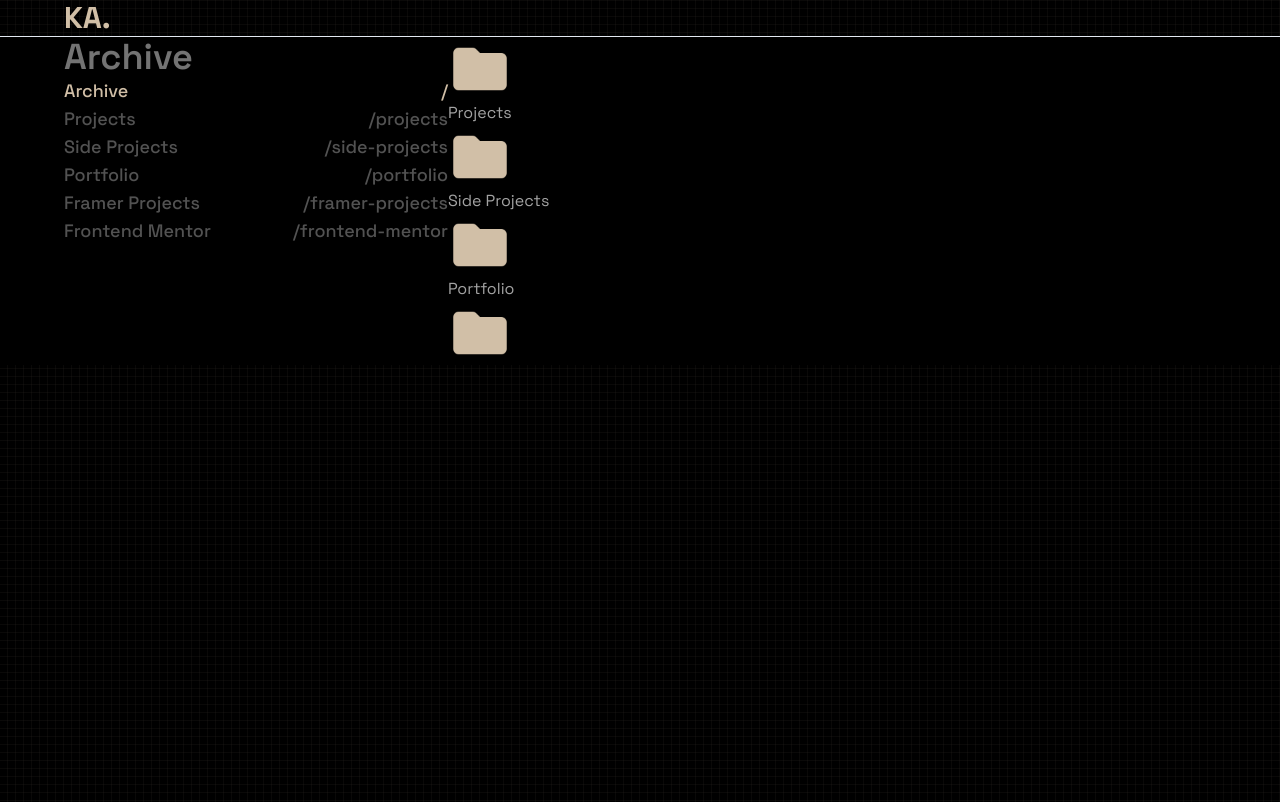
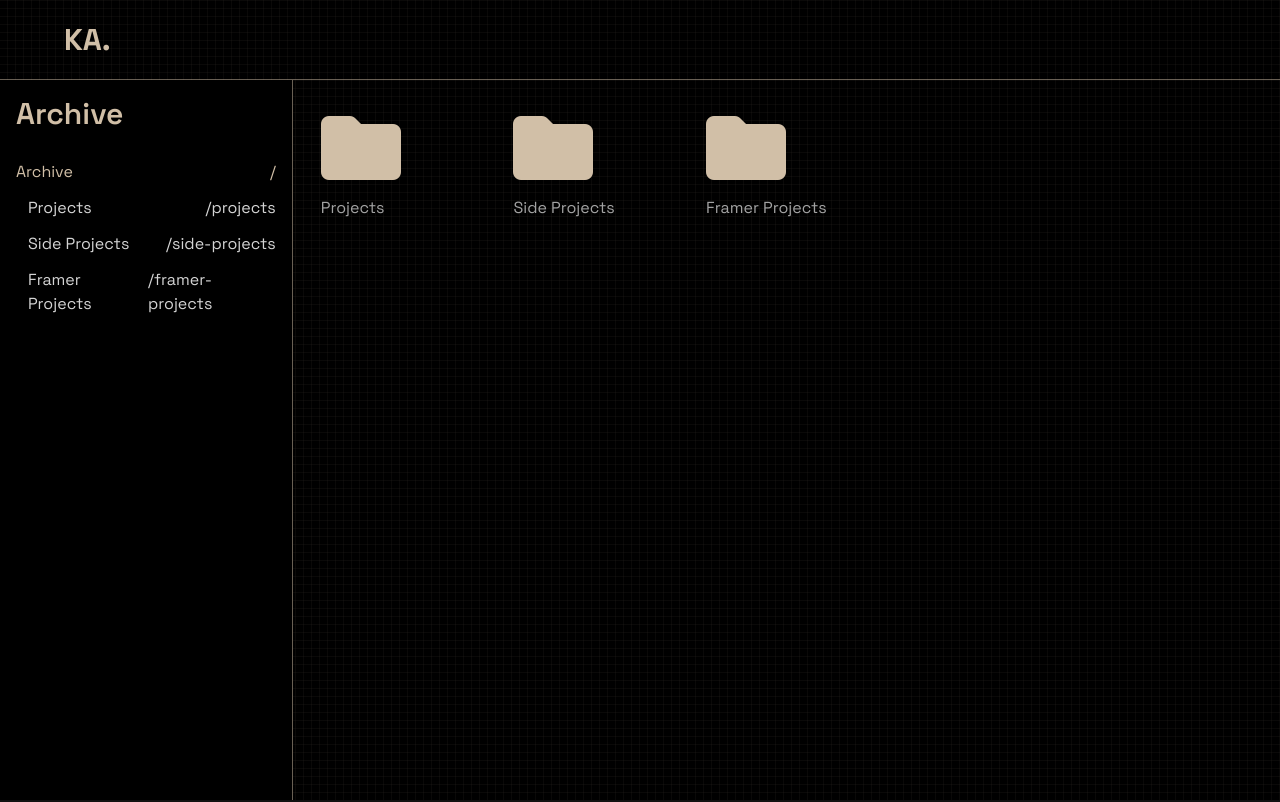
Before and after one commit to kryptcode/koyejo, a Next.js app: page /archives in a window 1280 px wide. Shown: the top 802 px of the page. Built offline with nearby package versions, Linux system fonts and the light colour scheme.

Commit message:
"archive page"

```diff
--- a/src/app/archives/page.jsx
+++ b/src/app/archives/page.jsx
@@ -1,71 +1,190 @@
-"use client"
+"use client";
 import Navbar from "@/components/v2/navbar";
-import { FolderIcon } from "lucide-react";
+import { FolderIcon, SquareArrowOutUpRight } from "lucide-react";
 import Link from "next/link";
 import React, { useState } from "react";
 
 const projects = [
   {
-    id: 1,
+    id: 0,
     title: "Noteit",
+    slug: "noteit",
     description: "Note app with AI Chatbot integration",
     img: "",
-    link: "https://github.com/kryptcode/noteit"
-  }
-]
+    link: "https://github.com/kryptcode/noteit",
+    techs: ["Next.js", "Prisma", "Pinecone", "GPT"],
+  },
+  {
+    id: 1,
+    title: "Disney+ ish",
+    slug: "disneyish",
+    description:
+      "A clone of Disney's streaming platform's website. Shows and Movies are sourced from TMDb API. ",
+    img: "https://i.ibb.co/XYCzcbn/Screenshot-2022-05-19-at-14-56-40-Disney.png",
+    link: "http://disney-plus-psi.vercel.app/",
+    techs: ["Next.js", "TailwindCSS", "TMDb API"],
+  },
+  {
+    id: 2,
+    title: "Audiophile",
+    slug: "audiophile",
+    description:
+      "An online shopping application where you can shop for audio devices. It also provides features such as cart management multi-page routing etc.",
+    img: "https://i.ibb.co/cXbLmBw/Screenshot-2023-12-13-at-21-07-57-Audiophile.png",
+    link: "https://audio-phile-eight.vercel.app/",
+    techs: ["Next.js", "TailwindCSS", "Context API"],
+  },
+  {
+    id: 3,
+    title: "My Team",
+    slug: "myteam",
+    description:
+      "A responsive multipage website. Solution to Challenge by Frontend Mentor. ",
+    img: "https://i.ibb.co/Bqjc2dw/Screenshot-2022-07-30-at-13-29-42-myteam-Home.png",
+    link: "https://myteam-pi.vercel.app/",
+    techs: ["Next.js", "TailwindCSS"],
+  },
+  {
+    id: 4,
+    title: "Pan P",
+    slug: "panp",
+    description: "Multi-page website for pastry shop.",
+    img: "https://i.ibb.co/m8tVb5y/Screenshot-2023-12-13-at-21-52-58-Pan-Buddies-Home.png",
+    link: "https://pizza-boys.vercel.app/",
+    techs: ["React", "TailwindCSS", "Vite"],
+  },
+  {
+    id: 5,
+    title: "Steam Deck-ish",
+    slug: "deckish",
+    description: "Multi-page clone of the Steam Deck website.",
+    img: "https://i.ibb.co/7VMnMGN/Screenshot-2023-12-13-at-21-15-28-Vite-React.png",
+    link: "https://steam-deck.vercel.app/",
+    techs: ["React", "TailwindCSS", "Vite"],
+  },
+  {
+    id: 6,
+    title: "RE Realtors",
+    slug: "realtors",
+    description: "Real Estate.",
+    img: "https://i.ibb.co/LpPdrW1/Screenshot-2022-06-12-at-09-58-35-Real-Estate.png",
+    link: "https://re-realtors.vercel.app/",
+    techs: ["Next.js", "Chakra UI", "framer-motion"],
+  },
+  {
+    id: 7,
+    title: "Twitter ish",
+    slug: "twittish",
+    description:
+      "Clone of social media app twitter with like, tweeting and commenting features added.",
+    img: "https://i.ibb.co/stzt3pN/Screenshot-2022-06-13-at-21-29-31-Kami-Shiloh-on-Twitter-Who-am-I.png",
+    link: "https://twitter-clone-z.vercel.app/",
+    techs: ["Next.js", "TailwindCSS", "Firebase", "Recoil", "Next-Auth"],
+  },
+  {
+    id: 8,
+    title: "OpenSea Sembuild",
+    slug: "opensea",
+    description: "Built on Rinkeby testnet. Website built for buying NFTs.",
+    img: "https://i.ibb.co/stzt3pN/Screenshot-2022-06-13-at-21-29-31-Kami-Shiloh-on-Twitter-Who-am-I.png",
+    link: "http://nmkt.vercel.app/",
+    techs: ["Next.js", "TailwindCSS", "ThirdWeb"],
+  },
+  {
+    id: 9,
+    title: "Printico",
+    slug: "printico",
+    description: "Website for a small scale printing business.",
+    img: "https://i.ibb.co/s6rKd0n/Screenshot-2022-07-30-at-11-32-04-Printico-Shop.png",
+    link: "https://printico.vercel.app/",
+    techs: ["Next.js", "TailwindCSS"],
+  },
+  {
+    id: 10,
+    title: "AirBnB ish",
+    slug: "airbnb",
+    description: "AirBnB clone",
+    img: "https://i.ibb.co/Kq7DfT2/Screenshot-2022-05-19-at-15-11-03-Airbnb-Clone.png",
+    link: "https://airbnb-clone-zeta-nine.vercel.app/",
+    techs: ["Next.js", "React-Map-GL", "GeoLib"],
+  },
+];
 
 const Page = () => {
   const [folder, setFolder] = useState("/");
 
+  function containsNumber(str) {
+    return !isNaN(parseFloat(str)) && isFinite(str);
+  }
+
   return (
-    <div className="relative bg-black bg-grid-small-[#d1bfa7]/30 font-grotesk min-h-[200vh] w-full">
+    <div className="relative bg-black flex flex-col bg-grid-small-[#d1bfa7]/30 font-grotesk min-h-[100vh] w-full">
       <Navbar />
 
-      <div className="border-b border-[#d1bfa7]/50 py-3">
+      <div className="border-b border-[#d1bfa7]/50 h-[10vh] flex justify-center items-center ">
         <div className="text-3xl font-bold text-[#d1bfa7] w-[90%] mx-auto  ">
           <Link href="/">KA.</Link>
         </div>
       </div>
 
-      <div className="bg-black py-4">
-        <div className="w-[90%] flex mx-auto">
-          <div className="flex-1 hidden lg:block">
-            <h5 className="text-4xl font-semibold text-neutral-500">Archive</h5>
+      <div className=" flex-grow">
+        <div className=" flex items-start mx-auto h-full">
+          <div className="flex-1 bg-black border-r border-[#d1bfa7]/50 p-4 min-h-[90vh] hidden lg:block">
+            <h5 className="text-3xl font-semibold text-[#d1bfa7]">Archive</h5>
             <div className="pt-7">
               <div>
-                <div className="flex text-lg group text-[#d1bfa7] cursor-pointer font-medium justify-between w-full" onClick={() => setFolder("/")}>
-                  <span className="group-hover:underline" >Archive</span>
+                <div
+                  className="flex group text-[#d1bfa7] cursor-pointer justify-between w-full"
+                  onClick={() => setFolder("/")}
+                >
+                  <span className="group-hover:underline">Archive</span>
                   <span>/</span>
                 </div>
               </div>
               <div className="pl-3">
                 <div className="my-3" onClick={() => setFolder("/projects")}>
                   <div
-                    className={`flex text-lg group text-neutral-600 cursor-pointer font-medium justify-between w-full`}
+                    className={`${
+                      folder === "/projects" ? "text-white" : "text-neutral-300"
+                    } flex group cursor-pointer justify-between w-full`}
                   >
                     <span className="group-hover:underline">Projects</span>
                     <span>/projects</span>
                   </div>
                 </div>
-                <div className="my-3 " onClick={() => setFolder("/side-projects")}>
+                <div
+                  className="my-3 "
+                  onClick={() => setFolder("/side-projects")}
+                >
                   <div
-                    className={`flex text-lg group text-neutral-600 cursor-pointer font-medium justify-between w-full`}
+                    className={`${
+                      folder === "/side-projects"
+                        ? "text-white"
+                        : "text-neutral-300"
+                    } flex group  cursor-pointer justify-between w-full`}
                   >
                     <span className="group-hover:underline">Side Projects</span>
                     <span>/side-projects</span>
                   </div>
                 </div>
-                <div className="my-3" onClick={() => setFolder("/portfolio")}>
+                {/* <div className="my-3" onClick={() => setFolder("/portfolio")}>
                   <div
-                    className={`flex text-lg group text-neutral-600 cursor-pointer font-medium justify-between w-full`}
+                    className={`flex group text-neutral-300 cursor-pointer justify-between w-full`}
                   >
                     <span className="group-hover:underline">Portfolio</span>
                     <span>/portfolio</span>
                   </div>
-                </div>
-                <div className="my-3" onClick={() => setFolder("/framer-projects")}>
+                </div> */}
+                <div
+                  className="my-3"
+                  onClick={() => setFolder("/framer-projects")}
+                >
                   <div
-                    className={`flex text-lg group text-neutral-600 cursor-pointer font-medium justify-between w-full`}
+                    className={`${
+                      folder === "/framer-projects"
+                        ? "text-white"
+                        : "text-neutral-300"
+                    } flex group cursor-pointer justify-between w-full`}
                   >
                     <span className="group-hover:underline">
                       Framer Projects
@@ -73,43 +192,108 @@ const Page = () => {
                     <span>/framer-projects</span>
                   </div>
                 </div>
-                <div className="my-3" onClick={() => setFolder("/frontend-mentor")}>
+                {/* <div className="my-3" onClick={() => setFolder("/frontend-mentor")}>
                   <div
-                    className={`flex text-lg group text-neutral-600 cursor-pointer font-medium justify-between w-full`}
+                    className={`flex group text-neutral-300 cursor-pointer justify-between w-full`}
                   >
                     <span className="group-hover:underline">
                       Frontend Mentor
                     </span>
                     <span>/frontend-mentor</span>
                   </div>
-                </div>
+                </div> */}
               </div>
             </div>
           </div>
 
-          <div className="flex-[2] ">
-            {
-              folder === "/" && (
-                <div>
-                  <div className="flex hover:opacity-80 cursor-pointer flex-col p-2 items-start">
-                    <img src="icons8-folder.png" alt="" className="w-16 h-16" />
-                    <span className="text-neutral-400 pl-2">Projects</span>
+          <div className="lg:flex-[3] xl:flex-[3.8] lg:h-[90vh] overflow-y-scroll scrollbar-thin scrollbar-thumb-black ">
+            {folder === "/" ? (
+              <div className="grid grid-cols-3 lg:grid-cols-5 p-3 ">
+                <div
+                  className="flex hover:opacity-80 cursor-pointer flex-col p-2 items-start"
+                  onClick={() => setFolder("/projects")}
+                >
+                  <img src="icons8-folder.png" alt="" className="w-24 h-24" />
+                  <span className="text-neutral-400 pl-2">Projects</span>
+                </div>
+                <div
+                  className="flex hover:opacity-80 cursor-pointer flex-col p-2 items-start"
+                  onClick={() => setFolder("/side-projects")}
+                >
+                  <img src="icons8-folder.png" alt="" className="w-24 h-24" />
+                  <span className="text-neutral-400 pl-2">Side Projects</span>
+                </div>
+                <div
+                  className="flex hover:opacity-80 cursor-pointer flex-col p-2 items-start"
+                  onClick={() => setFolder("/side-projects")}
+                >
+                  <img src="icons8-folder.png" alt="" className="w-24 h-24" />
+                  <span className="text-neutral-400 pl-2">Framer Projects</span>
+                </div>
+              </div>
+            ) : folder == "/side-projects" ? (
+              <div className="grid grid-cols-3 lg:grid-cols-4 p-3 ">
+                <div
+                  className="flex hover:opacity-80 cursor-pointer flex-col p-2 items-start"
+                  onClick={() => setFolder("/")}
+                >
+                  <img src="icons8-folder.png" alt="" className="w-24 h-24" />
+                  <span className="text-neutral-400 pl-2">..</span>
+                </div>
+                {projects.map((project, index) => (
+                  <div
+                    key={index}
+                    className="flex hover:opacity-80 cursor-pointer flex-col p-2 items-start"
+                    onClick={() => setFolder(project.id)}
+                  >
+                    <img src="icons8-folder.png" alt="" className="w-24 h-24" />
+                    <span className="text-neutral-400 pl-2">
+                      {project.title}
+                    </span>
                   </div>
-                  <div className="flex hover:opacity-80 cursor-pointer flex-col p-2 items-start">
-                    <img src="icons8-folder.png" alt="" className="w-16 h-16" />
-                    <span className="text-neutral-400 pl-2">Side Projects</span>
+                ))}
+              </div>
+            ) : containsNumber(folder) ? (
+              <div className="p-4 ">
+                <div className=" flex mb-4 lg:mb-8 space-x-1.5 items-end">
+                  <span className="cursor-pointer hover:opacity-80 underline" onClick={() => setFolder("/")}>Archive</span>  <span className="cursor-pointer underline hover:opacity-80" onClick={() => setFolder("/side-projects")}>/ Side Projects</span>  <span className="text-neutral-500">/ {projects[folder].title} </span>
+                </div>
+
+                <div className="pt-3">
+                  <div className="mb-6">
+                    <div className="mb-4">
+                      <img className="rounded-lg" src={projects[folder].img} alt="" />
+                    </div>
+                    <h2 h2 className="text-[#d1bfa7] text-3xl mb-4 lg:text-5xl font-medium">{projects[folder].title}</h2>
                   </div>
-                  <div className="flex hover:opacity-80 cursor-pointer flex-col p-2 items-start">
-                    <img src="icons8-folder.png" alt="" className="w-16 h-16" />
-                    <span className="text-neutral-400 pl-2">Portfolio</span>
+
+                  <div>
+                    <div className="flex space-x-5 mb-4">
+                      {
+                        projects[folder].techs.map((tech, index) => (
+                          <div key={index} className=" border border-[#d1bfa7] font-medium p-1.5 px-5  border-l-[3.7px] border-b-[3.7px] rounded-md py-1.5   text-[#d1bfa7] transition-all ease-linear duration-500">{tech}</div>
+                        ))
+                      }
+                    </div>
+
+                    <div className="mb-5">
+                      <h6 className="text-xl font-medium mb-1 text-neutral-300">Description:</h6>
+                      <p className="text-lg lg:w-1/2 text-neutral-400 ">
+                        {projects[folder].description}
+                      </p>
+                    </div>
+                    <div className="w-52 ">
+                      <Link href={projects[folder].link} target="_blank" className="hover:bg-[#d1bfa7] hover:text-black flex space-x-3 items-center border border-[#d1bfa7] font-medium p-1.5 px-5  border-l-[3.7px] border-b-[3.7px] rounded-md py-1.5   text-[#d1bfa7] transition-all ease-linear duration-500">
+                        <SquareArrowOutUpRight size={18} /> <span>Go To Project</span>
+                      </Link>
+                    </div>
                   </div>
-                  <div className="flex hover:opacity-80 cursor-pointer flex-col p-2 items-start">
-                    <img src="icons8-folder.png" alt="" className="w-16 h-16" />
-                    <span className="text-neutral-400 pl-2"></span>
-                  </div>
+
                 </div>
-              )
-            }
+              </div>
+            ) : (
+              "Dir Not Found"
+            )}
           </div>
         </div>
       </div>
```
Also changed, not shown: src/components/ui/input.tsx (added, +25 -0 lines), src/components/ui/label.tsx (added, +26 -0 lines), tailwind.config.ts (+4 -4 lines).
